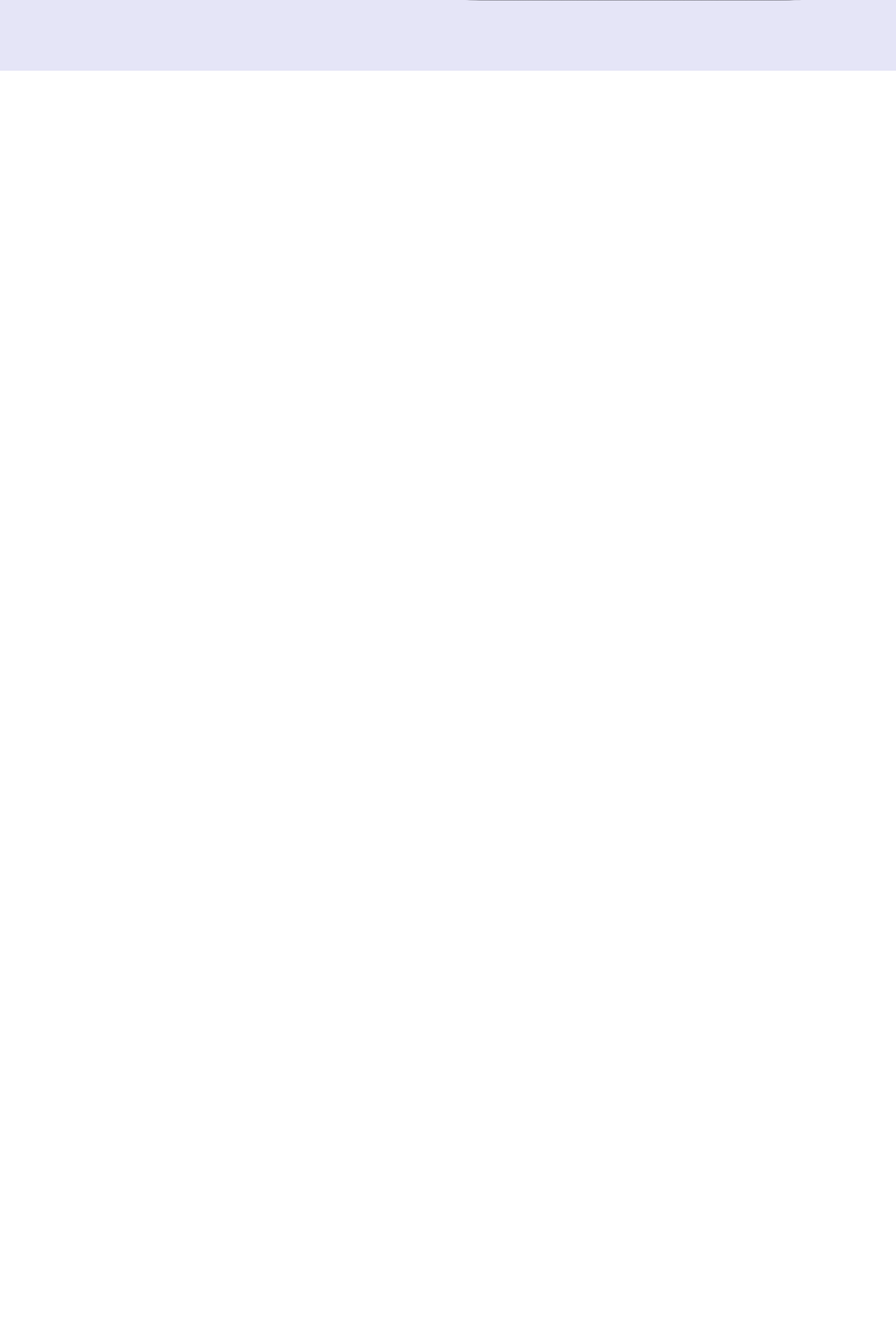
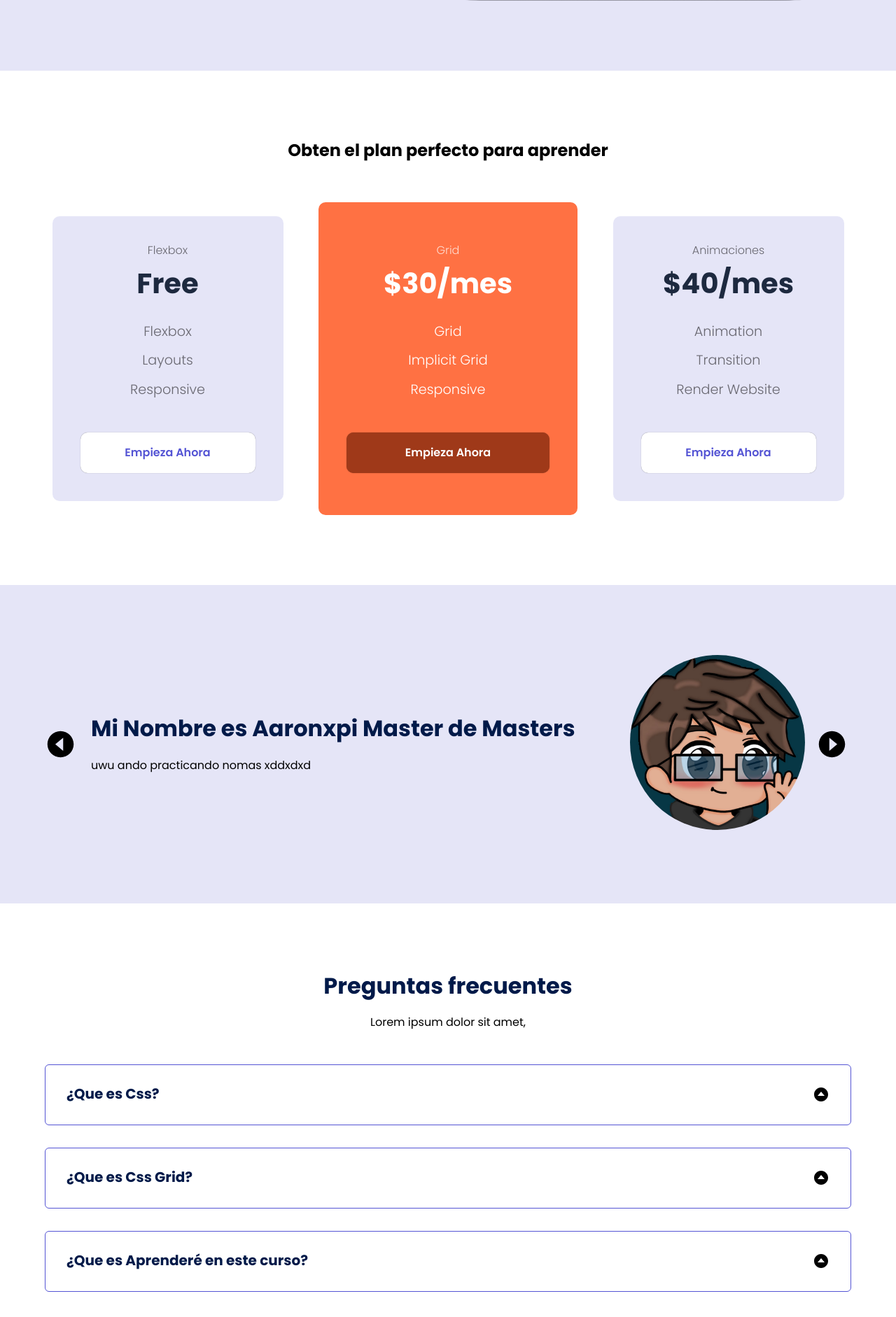
Before and after one commit to AaronxpiDev/paginaPractica, a PHP site: page / in a window 1280 px wide. Shown: the part 1875-3757 px from the top of the page at 70% size. Before the commit the page ends 1976 px from the top, so only its background shows below. Run offline with PHP 8.4, Linux system fonts and the light colour scheme.

Commit message:
actualizacion grande

```diff
--- a/css/style.css
+++ b/css/style.css
@@ -189,3 +189,288 @@
     width: 100%;
     display: block;
 }
+
+
+/* Trabajar la seccion de Precios */
+
+.price{
+    text-align: center;
+}
+
+.price__table{
+    padding-top: 60px;
+    display: flex;
+    flex-wrap: wrap;
+    gap: 2.5em;
+    justify-content: space-evenly;
+    align-items: center;
+}
+
+.price__element{
+    background-color: #e5e5f7;
+    text-align: center;
+    border-radius: 10px;
+    width: 330px;
+    padding: 40px;
+    --color-plan: #696871;
+    --color-price: #1d293f;
+    --bg-cta: #fff;
+    --color-cta: #5454d4;
+    --color-items: #696871;
+}
+
+.price__name{
+    color: var(--color-plan);
+    margin-bottom: 15px;
+    font-weight: 300;
+}
+
+.price__price{
+    font-size: 2.5rem;
+    color: var(--color-price);
+}
+
+.price__items{
+    margin-top: 35px;
+    display: grid;
+    gap: 1em;
+    font-weight: 300;
+    font-size: 1.2rem;
+    margin-bottom: 50px;
+    color: var(--color-items);
+}
+
+.price__cta{
+    display: block;
+    padding: 20px 0;
+    border-radius: 10px;
+    text-decoration: none;
+    background-color: var(--bg-cta);
+    font-weight: 600;
+    color: var(--color-cta);
+    box-shadow: 0 0 1px rgba(0,0,0, .5);
+}
+
+.price__element--best{
+    width: 370px;
+    padding: 60px 40px;
+    background-color: #FF7143;
+    --color-plan: rgb(255 255 255 / 75%);
+    --color-price: #fff;
+    --bg-cta: #9f3919;
+    --color-cta: #fff;
+    --color-items: #fff;
+}
+
+
+/* Testimonios */
+
+.testimony{
+    background-color: #e5e5f7;
+
+}
+
+.testimony__container{
+    display: grid;
+    grid-template-columns: 50px 1fr 50px;
+    gap: 1em;
+    align-items: center;
+}
+
+.testimony__body{
+    display: grid;
+    grid-template-columns: 1fr max-content;
+    justify-content: space-between;
+    align-items: center;
+    gap: 2em;
+    grid-column: 2/3;
+    grid-row: 1/2;
+    opacity: 0;
+    pointer-events: none;
+}
+
+.testimony__img{
+    width: 250px;
+    height: 250px;
+    border-radius: 50%;
+    object-fit: cover;
+    object-position: 50% 20%;
+}
+
+.testimony__texts{
+    max-width: 700px;
+}
+
+.testimony__arrow{
+    width: 90%;
+    cursor: pointer;
+}
+
+.testimony__body--show{
+    pointer-events: unset;
+    opacity: 1;
+    transition: opacity 1.5s ease-in-out;
+}
+
+.testimony__course{
+    background-color: royalblue;
+    color: #fff;
+    display: inline-block;
+    padding: 5px;
+}
+
+/* questions */
+
+.questions{
+    text-align: center;
+
+}
+.questions__container{
+    display: grid;
+    gap: 2em;
+    padding-top: 50px;
+    padding-bottom: 100px;
+}
+
+.questions__padding{
+    padding: 0;
+    transition: padding .2s;
+    border: 1px solid #5454d4;
+    border-radius: 6px;
+}
+
+.questions__padding--add{
+    padding-bottom: 30px;
+}
+
+.questions__answers{
+    padding: 0 30px 0;
+    overflow: hidden;
+}
+
+.questions__title{
+    font-size: 20px;
+    display: flex;
+    padding: 30px 0 30px;
+    cursor: pointer;
+    color: var(--color-title);
+    justify-content: space-between;
+}
+
+.questions__arrow{
+    border-radius: 50%;
+    width: 25px;
+    height: 25px;
+    display: flex;
+    justify-content: center;
+    align-items: center;
+    align-self: flex-end;
+    margin-left: 10px;
+    transition: transform .3s;
+}
+
+.questions__arrow--rotate{
+    transform: rotate(180deg);
+}
+
+.questions__show{
+    text-align: left;
+    height: 0;
+    transition: height .3s;
+}
+
+.questions__img{
+    display: block;
+}
+/* footer */
+
+.questions__copy{
+    width: 60%;
+    margin: 0 auto;
+    margin-bottom: 30px;
+}
+
+.footer{
+    background-color: #1d293f;
+}
+
+.footer__title{
+    font-weight: 300;
+    font-size: 2rem;
+    margin-bottom: 30px;
+}
+
+.footer__title, .footer__newsletter{
+    color: #fff;
+}
+
+.footer__container{
+    display: flex;
+    justify-content: space-between;
+    align-items: center;
+    border-bottom: 1px solid #fff;
+    padding-bottom: 60px;
+}
+
+.nav--footer{
+    padding-bottom: 20px;
+    display: grid;
+    gap: 1em;
+    grid-auto-flow: row;
+    height: 100%;
+}
+
+.nav__link--footer{
+    display: flex;
+    margin: 0;
+    margin-right: 20px;
+    flex-wrap: wrap;
+}
+
+.footer__inputs{
+    margin-top: 10px;
+    display: flex;
+    overflow: hidden;
+}
+
+.footer__input{
+    background-color: #fff;
+    height: 50px;
+    display: block;
+    padding-left: 10px;
+    border-radius: 6px;
+    font-size: 1rem;
+    outline: none;
+    border: none;
+    margin-right: 16px;
+}
+
+.footer__submit{
+    margin-left: auto;
+    display: inline-block;
+    height: 50px;
+    padding: 0 20px;
+    background-color: #2091f9;
+    border: none;
+    font-size: 1rem;
+    color: #fff;
+    border-radius: 6px;
+}
+
+.footer__copy{
+    --padding-containe: 30px 0;
+    text-align: center;
+    color: #fff;
+}
+
+.footer__copyright{
+    font-weight: 300;
+}
+
+.footer__icons{
+    margin-bottom: 10px;
+}
+
+.footer__img{
+    width: 30px;
+}
--- a/index.html
+++ b/index.html
@@ -12,7 +12,7 @@
     <header class="hero">
         <nav class="nav container">
         <div class="nav__logo">
-            <h2 class="nav__title">Curso CSSs.</h2>
+            <h2 class="nav__title">Practica de Aaron xddxd Hola mundo</h2>
         </div>
 
         <ul class="nav__link nav__lin--menu">
@@ -37,7 +37,8 @@
         </div>
     </nav>
     <section class="hero__container container">
-        <h1 class="hero__title">nahiveveveveveveveveveveve</h1>
+        <h1>una prueba con el ipad</h1>
+        <h1 class="hero__title">Soy una practica nomas xddxdxd</h1>
         <p>Lorem ipsum dolor sit amet consectetur adipisicing elit. Eos fugit laborum veniam tenetur sapiente necessitatibus ratione eius odio voluptates quibusdam eveniet, inventore, accusamus quis blanditiis soluta omnis maiores aspernatur dicta!</p>
         <a href="#" class="cta">Comienza ahora</a>
 
@@ -84,6 +85,187 @@
             </div>
 
         </section>
+
+        <section class="price container">
+            <h2 class="sutitle">Obten el plan perfecto para aprender</h2>
+
+            <div class="price__table">
+                <div class="price__element">
+                    <p class="price__name">Flexbox</p>
+                    <h3 class="price__price">Free</h3>
+
+                    <div class="price__items">
+                        <p class="price__features">Flexbox</p>
+                        <p class="price__features">Layouts</p>
+                        <p class="price__features">Responsive</p>
+                    </div>
+                    <a href="a" class="price__cta">Empieza Ahora</a>
+                </div>
+
+                <div class="price__element price__element--best">
+                    <p class="price__name">Grid</p>
+                    <h3 class="price__price">$30/mes</h3>
+
+                    <div class="price__items">
+                        <p class="price__features">Grid</p>
+                        <p class="price__features">Implicit Grid</p>
+                        <p class="price__features">Responsive</p>
+                    </div>
+                    <a href="a" class="price__cta">Empieza Ahora</a>
+                </div>
+
+                <div class="price__element">
+                    <p class="price__name">Animaciones</p>
+                    <h3 class="price__price">$40/mes</h3>
+
+                    <div class="price__items">
+                        <p class="price__features">Animation</p>
+                        <p class="price__features">Transition</p>
+                        <p class="price__features">Render Website</p>
+                    </div>
+                    <a href="a" class="price__cta">Empieza Ahora</a>
+                </div>
+
+            </div>
+        </section>
+
+        <section class="testimony">
+            <div class="testimony__container container">
+                <img src="./images/leftarrow.svg" class="testimony__arrow" id="before">
+
+                <section class="testimony__body testimony__body--show" data-id="1">
+                    <div class="testimony__texts">
+                        <h2 class="subtitle"> Mi Nombre es Aaronxpi <span class="testimony_course">Master de Masters</span></h2>
+                        <p class="testimony__review"> uwu ando practicando nomas xddxdxd</p>
+                    </div>
+                    <figure class="testimony__picture">
+                        <img src="./images/channels4_profile.jpg" class="testimony__img">
+                    </figure>
+                </section>
+
+                <section class="testimony__body" data-id="2">
+                    <div class="testimony__text">
+                        <h2 class="subtitle">Mi Nombre es zaphy el mimo uwu, <span class="testimony_course">estudiante de CSS3</span></h2>
+                        <p class="testimony__review">La verdad no se centrar un div pero aqui andamos diciendo que estuve en un curso de CSS3</p>
+                    </div>
+                    <figure class="testimony__picture">
+                        <img src="./images/681-6815383_ninetales-pokemon-hd-png-download.png" class="testimony__img">
+                    </figure>
+                </section>
+
+                <section class="testimony__body" data-id="3">
+                    <div class="testimony__text">
+                        <h2 class="subtitle">Mi Nombre es Lizz, <span class="testimony_course">estudiante de CSS3</span></h2>
+                        <p class="testimony__review">Yo nomas te carreo y corrige tus bugs</p>
+                    </div>
+                    <figure class="testimony__picture">
+                        <img src="./images/sddefault.jpg" class="testimony__img">
+                    </figure>
+                </section>
+
+                <section class="testimony__body" data-id="4">
+                    <div class="testimony__text">
+                        <h2 class="subtitle">Un chino xd <span class="testimony_course">soy un chino</span></h2>
+                        <p class="testimony__review">no se que hago aqui yo soy un chino juas juas </p>
+                    </div>
+                    <figure class="testimony__picture">
+                        <img src="./images/face3.jpg" class="testimony__img">
+                    </figure>
+                </section>
+
+                <img src="/images/rightarrow.svg" class="testimony__arrow" id="next">
+            </div>
+        </section>
+
+        <section class="questions container">
+            <h2 class="subtitle">Preguntas frecuentes</h2>
+            <p class="questions__paragraph">Lorem ipsum dolor sit amet,</p>
+
+            <section class="questions__container">
+                <article class="questions__padding">
+                    <div class="questions__answers">
+                        <h3 class="questions__title"> ¿Que es Css?
+                            <span class="questions__arrow">
+                                <img src="./images/uparrow.svg" class="questions__img">
+                            </span>
+                        </h3>
+                        <p class="questions__show">Lorem ipsum dolor sit amet consectetur adipisicing elit. Enim officiis, maiores quidem qui fuga veritatis accusantium deleniti laboriosam aliquam, dolorum ratione eveniet. Soluta maiores quas a. Aliquid assumenda repudiandae nobis!</p>
+                    </div>
+                </article>
+
+                <article class="questions__padding">
+                    <div class="questions__answers">
+                        <h3 class="questions__title"> ¿Que es Css Grid?
+                            <span class="questions__arrow">
+                                <img src="./images/uparrow.svg" class="questions__img">
+                            </span>
+                        </h3>
+                        <p class="questions__show">Lorem ipsum dolor sit amet consectetur adipisicing elit. Enim officiis, maiores quidem qui fuga veritatis accusantium deleniti laboriosam aliquam, dolorum ratione eveniet. Soluta maiores quas a. Aliquid assumenda repudiandae nobis!</p>
+                    </div>
+                </article>
+
+                <article class="questions__padding">
+                    <div class="questions__answers">
+                        <h3 class="questions__title"> ¿Que es Aprenderé en este curso?
+                            <span class="questions__arrow">
+                                <img src="./images/uparrow.svg" class="questions__img">
+                            </span>
+                        </h3>
+                        <p class="questions__show">Lorem ipsum dolor sit amet consectetur adipisicing elit. Enim officiis, maiores quidem qui fuga veritatis accusantium deleniti laboriosam aliquam, dolorum ratione eveniet. Soluta maiores quas a. Aliquid assumenda repudiandae nobis!</p>
+                    </div>
+                </article>
+            </section>
+
+        <section class="questions__offer">
+            <h2 class="subtitle">¿Estas listo para aprender CSS?</h2>
+            <p class="questions__copy">
+                Lorem ipsum dolor sit amet consectetur adipisicing elit. Ad omnis at consectetur possimus voluptate, repellendus error illum optio rem ratione voluptatibus cumque. Eius quisquam assumenda perspiciatis libero, earum fugit commodi?</p>
+            <a href="#" class="cta">Aprende ahora</a>
+        </section>
+    </section>
     </main>
+
+    <footer class="footer">
+        <section class="footer__container container">
+            <nav class="nav nav--footer">
+                <h2 class="footer__title">Curso CSS.</h2>
+                <ul class="nav__link nav__link--footer">
+                    <li class="nav__items">
+                        <a href="#" class="nav__links">Inicio </a>
+                    </li>
+                    <li class="nav__items">
+                        <a href="#" class="nav__links">Acerca de </a>
+                    </li>
+                    <li class="nav__items">
+                        <a href="#" class="nav__links">Contacto </a>
+                    </li>
+                    <li class="nav__items">
+                        <a href="#" class="nav__links">Blog </a>
+                    </li>
+                </ul>
+            </nav>
+
+            <form class="footer__form">
+                <h2 class="footer__newsletter">Suscribete a la newletter</h2>
+                <div class="footer__inputs">
+                    <input type="email" placeholder="Email:" class="footer__input">
+                    <input type="submit" value="Registrate" class="footer__submit">
+                </div>
+            </form>
+        </section>
+
+        <section class="footer__copy container">
+            <div class="footer__social">
+                <a href="#" class="footer__icons"><img src="./images/facebook.svg" class="footer__img"></a>
+                <a href="#" class="footer__icons"><img src="./images/twitch.svg" class="footer__img"></a>
+                <a href="#" class="footer__icons"><img src="./images/youtube.svg" class="footer__img"></a>
+            </div>
+
+            <h3 class="footer__copyright">Derechos Reservados &copy; Aaron Cortez</h3>
+        </section>
+    </footer>
+
+    <script src="./js/slider.js"></script>
+    <script src="./js/questions.js"></script>
 </body>
 </html>
```
Also changed, not shown: js/questions.js (added, +23 -0 lines), js/slider.js (added, +32 -0 lines), images/681-6815383_ninetales-pokemon-hd-png-download.png (added), images/channels4_profile.jpg (added), images/sddefault.jpg (added), images/uparrow.svg (added), images/zaphymimo.jpg (added).
